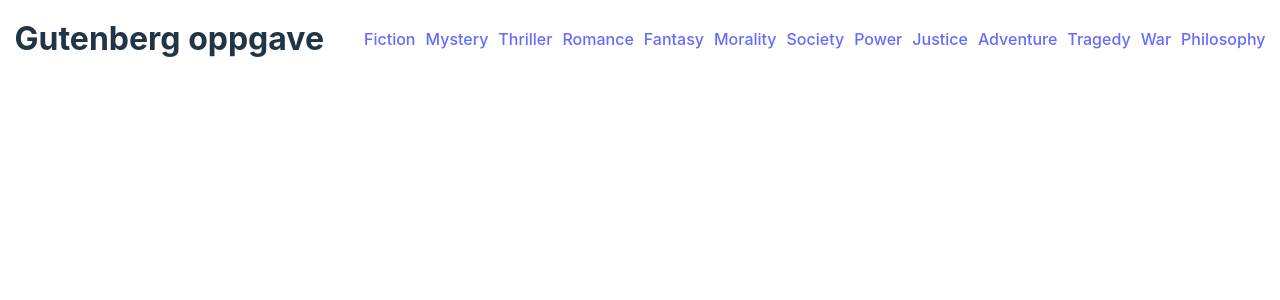
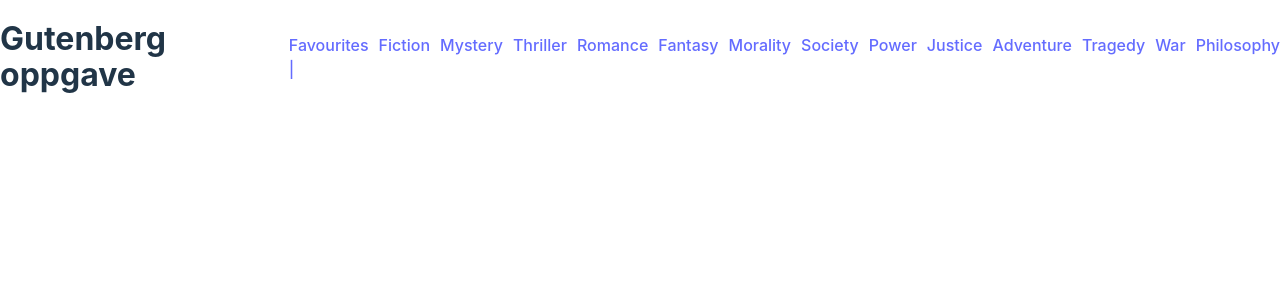
Before and after one commit to ATlexEide/gutendex, a React (Vite) app: page / in a window 1280 px wide. Shown: the top 300 px of the page. Built offline with nearby package versions, Linux system fonts and the light colour scheme.

Commit message:
Update header component

```diff
--- a/src/Components/Header.jsx
+++ b/src/Components/Header.jsx
@@ -10,11 +10,10 @@ export default function Header({ categories }) {
       <h1>Gutenberg oppgave</h1>
       <nav>
         <ul id="categories">
+          <Link to={`/favourites`}>Favourites |</Link>
           {categories.map((cat, i) => (
             <li key={i}>
-              <Link to={`/category/${cat}`} state={testState}>
-                {cat}
-              </Link>
+              <Link to={`/category/${cat}`}>{cat}</Link>
             </li>
           ))}
         </ul>
```
